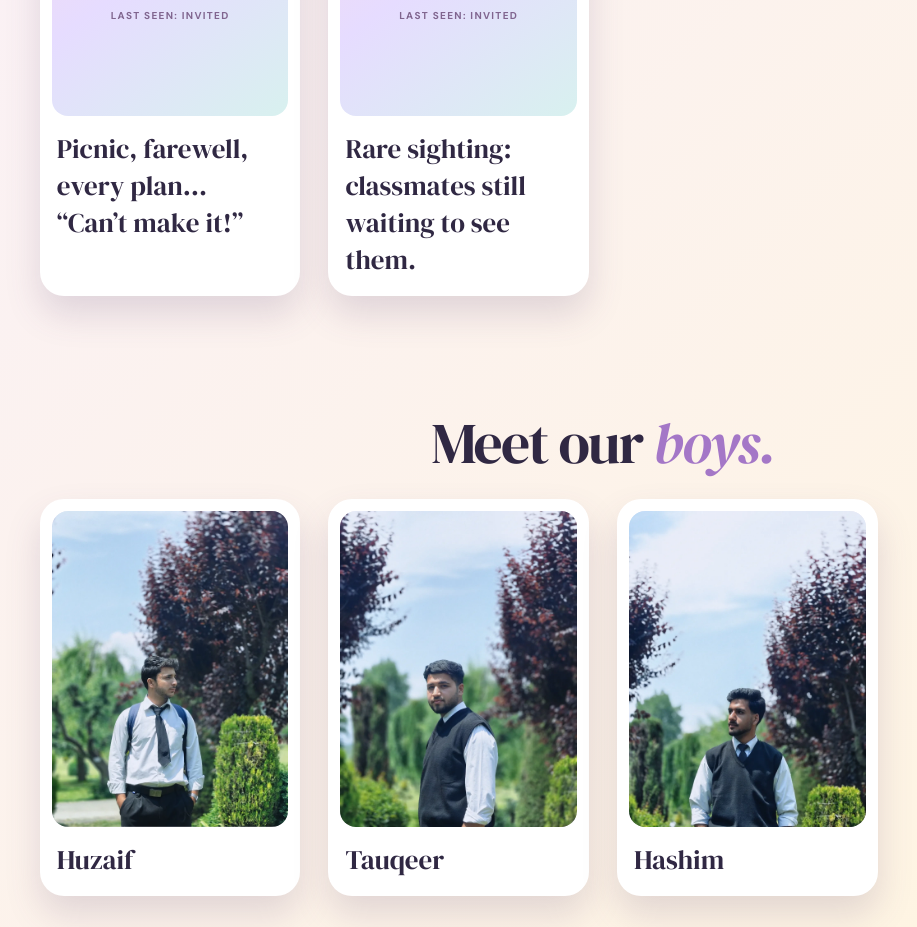
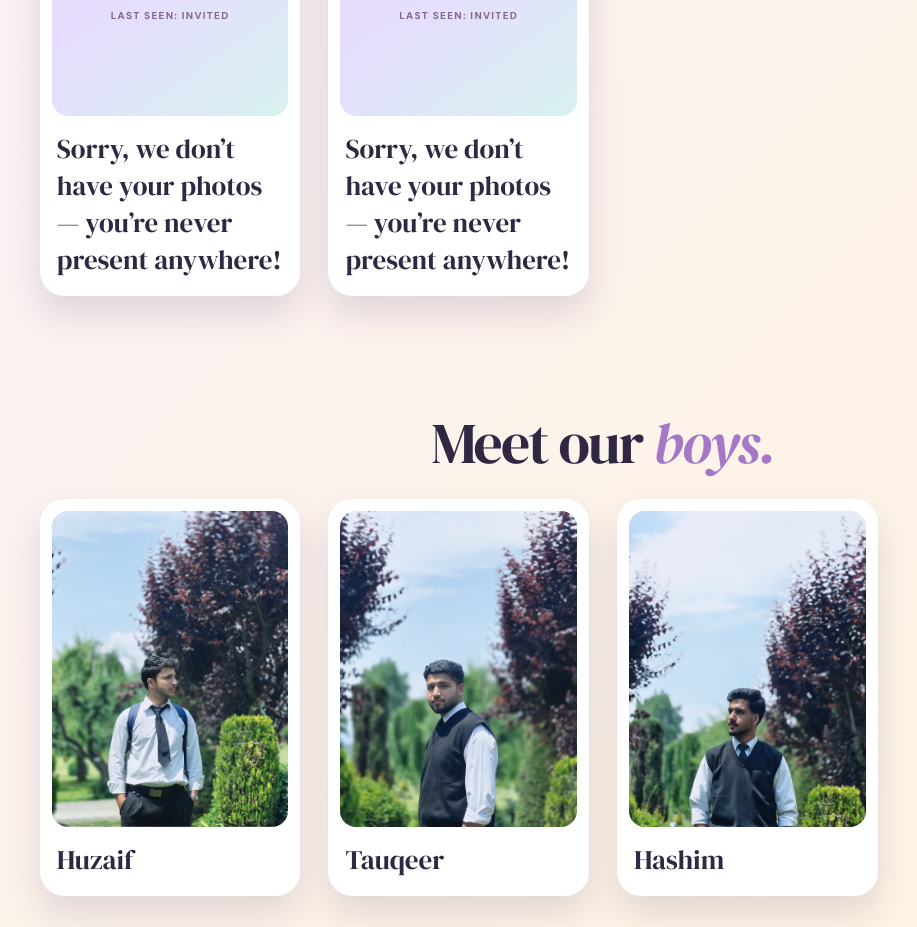
Before and after one commit to specialpages/Farewell-2026-FPS, a plain HTML site: page friends.html in a window 1280 px wide. Shown: the part 1123-2050 px from the top of the page, without its empty margins (37-954 px from the left). Drawn offline with Linux system fonts and the light colour scheme.

Commit message:
Update absent classmates captions

```diff
--- a/friends.html
+++ b/friends.html
@@ -11,8 +11,8 @@ const girls=[
 {name:"Mursaleen",photo:"photos/friends/friend-02.webp"},
 {name:"Khansa",photo:"photos/friends/friend-03.webp"},
 {name:"Fatima",photo:"photos/friends/friend-04.webp"},
-{photo:null,line:"Picnic, farewell, every plan… “Can’t make it!”"},
-{photo:null,line:"Rare sighting: classmates still waiting to see them."}
+{photo:null,line:"Sorry, we don’t have your photos — you’re never present anywhere!"},
+{photo:null,line:"Sorry, we don’t have your photos — you’re never present anywhere!"}
 ];
 function renderCards(people,targetId){
  const grid=document.getElementById(targetId);
```
